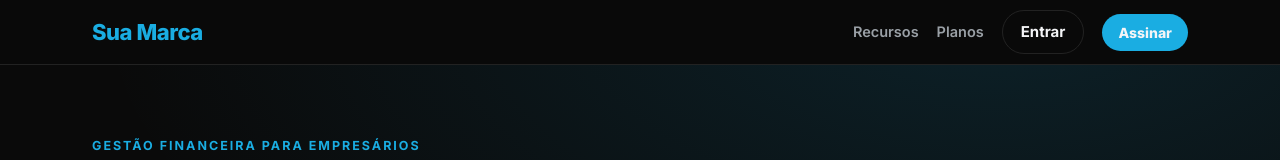
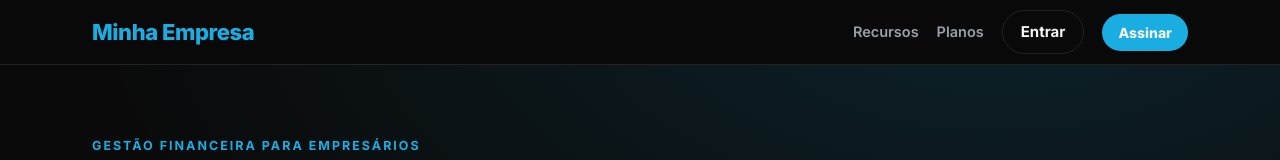
Before and after one commit to ojpjoaopedro/netmash, a Next.js app: page /vendas in a window 1280 px wide. Shown: the top 160 px of the page. Built offline with nearby package versions, Linux system fonts and the light colour scheme.

Commit message:
chore: marca 'Minha Empresa' na página de vendas
Co-Authored-By: Claude Opus 4.8 (1M context) <noreply@anthropic.com>

```diff
--- a/src/app/vendas/page.tsx
+++ b/src/app/vendas/page.tsx
@@ -7,7 +7,7 @@ import {
 /* ============================================================
    TROQUE AQUI (sem mexer no resto do código):
    ============================================================ */
-const MARCA = "Sua Marca";                 // nome que aparece na página
+const MARCA = "Minha Empresa";             // nome que aparece na página
 const PRECO = "29,99";                       // valor mensal, só o número (R$)
 const CHECKOUT_URL = "https://pay.kiwify.com.br/7MVeznN";  // link de venda Kiwify
 const ENTRAR_URL = "/login";               // login do app
```
